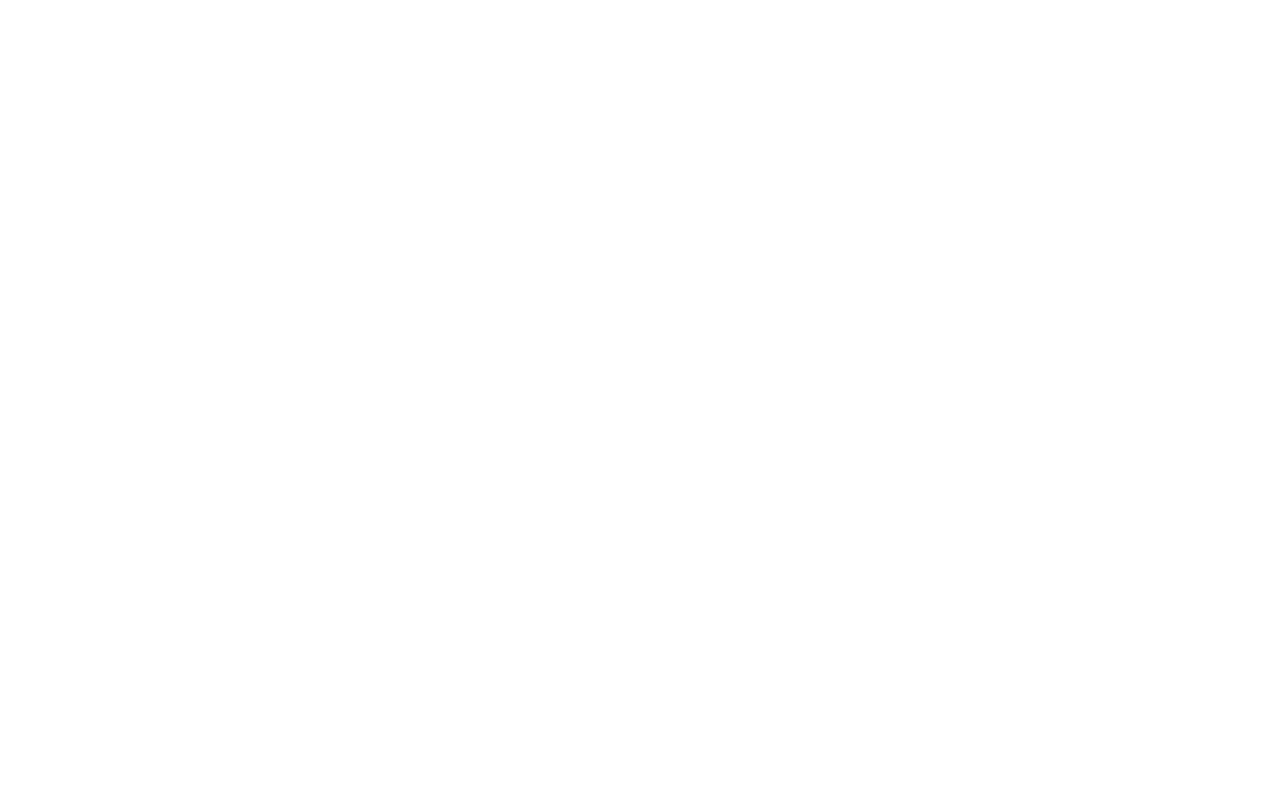
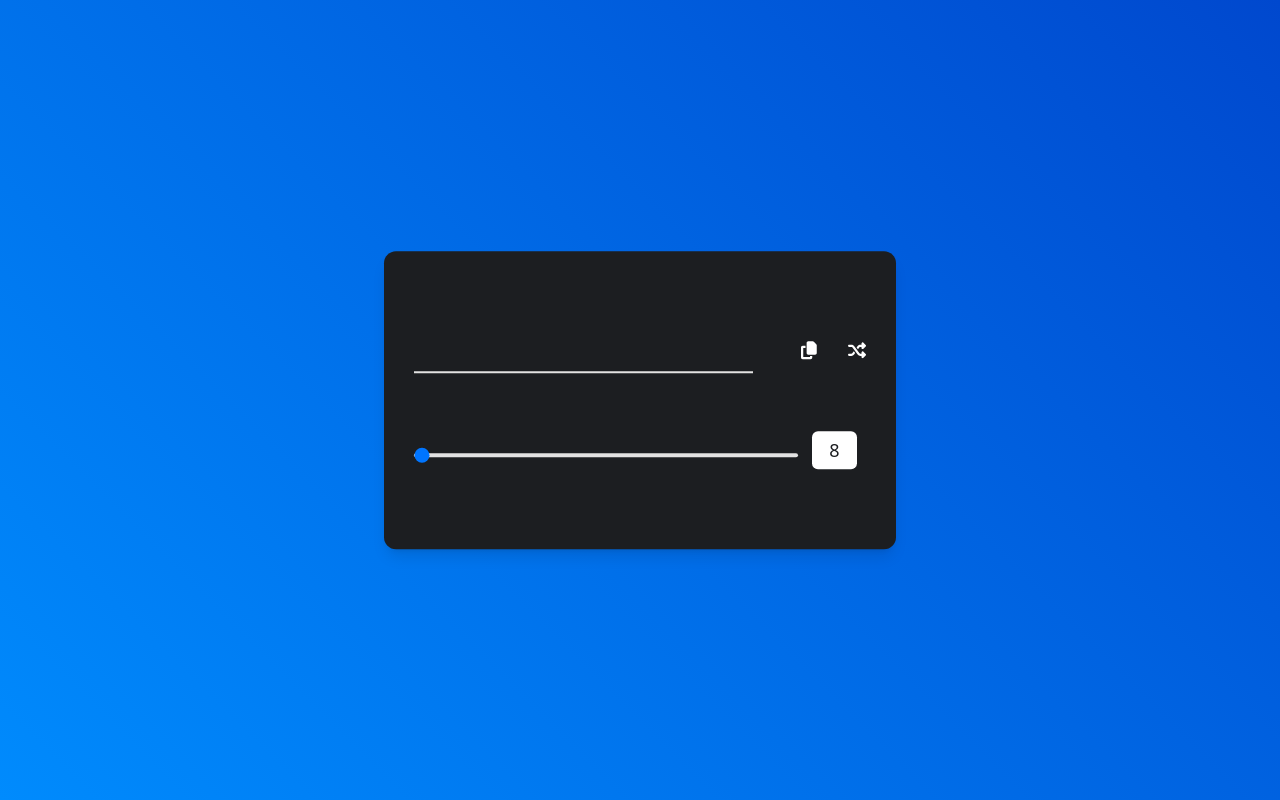
Before and after one commit to Sene68/react-papers, a React (Create React App) app: page /random-password-generator in a window 1280 px wide. Before the commit this address had no page. Built offline with nearby package versions, Linux system fonts and the light colour scheme; the HTML template or start-up script is replaced by a standard one.

Commit message:
random password generator 디자인

```diff
--- a/src/App.tsx
+++ b/src/App.tsx
@@ -6,6 +6,7 @@
 import { DigitalClock } from "./pages/DigitalClock";
 import { CardWithDynamicTheme } from "./pages/CardWithDynamicTheme";
 import { RockPaperScissor } from "./pages/RockPaperScissor";
+import { RandomPasswordGenerator } from "./pages/RandomPasswordGenerator";
 
 function App() {
   return (
@@ -17,6 +18,7 @@
         <Route path="/digital-clock" element={<DigitalClock />} />
         <Route path="/card-theme" element={<CardWithDynamicTheme />} />
         <Route path="/rock-paper-scissor" element={<RockPaperScissor />} />
+        <Route path="/random-password-generator" element={<RandomPasswordGenerator />} />
     </Routes>
   );
 }
--- a/src/data/menu.json
+++ b/src/data/menu.json
@@ -23,6 +23,10 @@
         {
             "link": "/rock-paper-scissor",
             "title": "Rock Paper Scissor"
+        },
+        {
+            "link": "/random-password-generator",
+            "title": "Random Password Generator"
         }
     ]
 }
--- /dev/null
+++ b/src/pages/RandomPasswordGenerator.tsx
@@ -0,0 +1,26 @@
+import { faRandom, faCopy } from "@fortawesome/free-solid-svg-icons"
+import { FontAwesomeIcon } from "@fortawesome/react-fontawesome"
+
+export const RandomPasswordGenerator = () => {
+
+    const screenStyle = {
+        background: `linear-gradient(-135deg, #0048ce, #008bfd)`
+    }
+
+
+    return(
+        <div style={screenStyle} className="w-full h-screen">
+            <div className="w-[40%] min-w-[500px] bg-[#1c1e21] py-[80px] px-[30px] absolute translate-x-[-50%] translate-y-[-50%] top-1/2 left-1/2 rounded-xl shadow-lg">
+                <input type="text" className="bg-transparent focus:outline-none border-b-2 border-solid border-[#e2e2e2] w-[75%] h-[35px] py-5 px-[5px] text-[#f5f5f5] text-lg tracking-[1px]" />
+                <button className="w-[11%] h-[38px] bg-transparent border-none text-white text-lg float-right text-right cursor-pointer">
+                    <FontAwesomeIcon icon={faRandom} />
+                </button>
+                <button className="w-[11%] h-[38px] bg-transparent border-none text-white text-lg float-right text-right cursor-pointer">
+                    <FontAwesomeIcon icon={faCopy} />
+                </button>
+                <input className="appearance-none w-[85%] h-[3.5px] mt-[80px] bg-[#e2e2e2] rounded-md" type="range" min={8} max={20} value={8} />
+                <h3 className="inline-block w-[10%] text-[#1c1e21] bg-white text-center py-[5px] ml-[3%] rounded-md text-lg">8</h3>
+            </div>
+        </div>
+    )
+}
```
